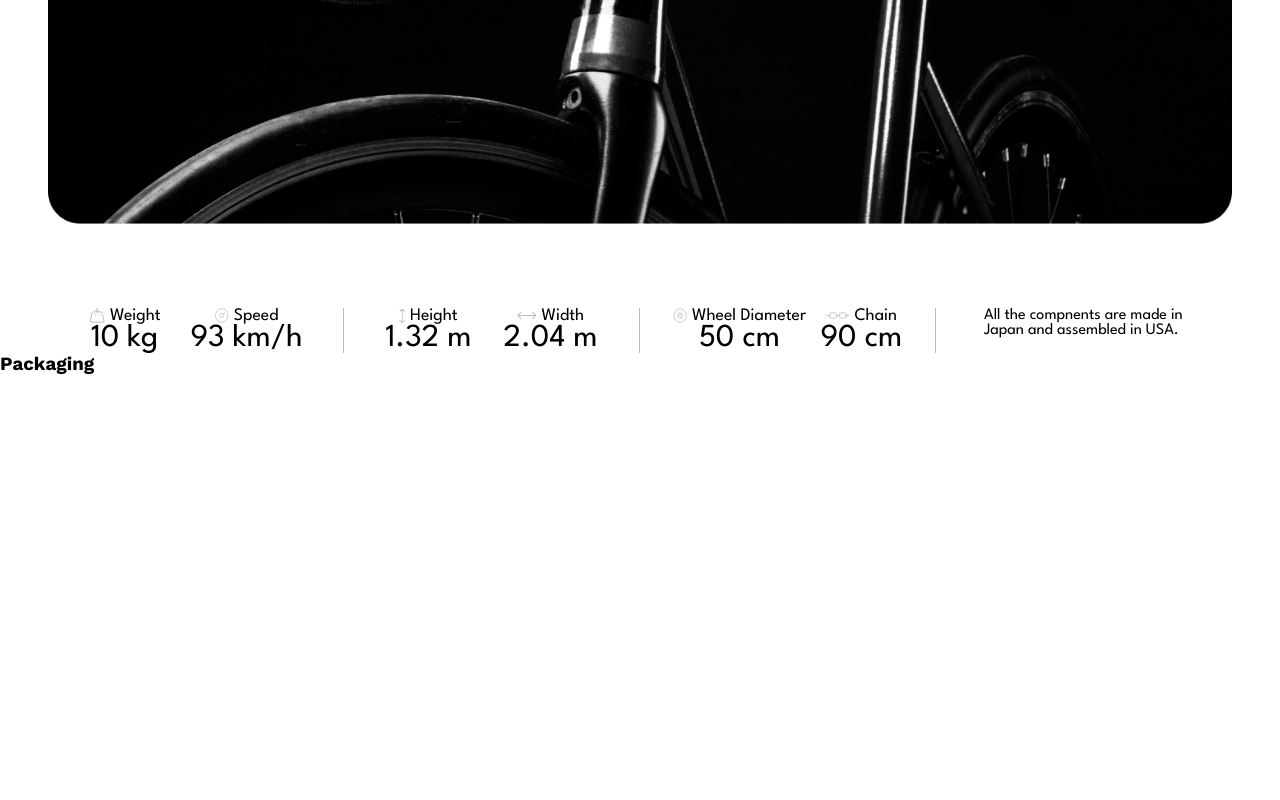
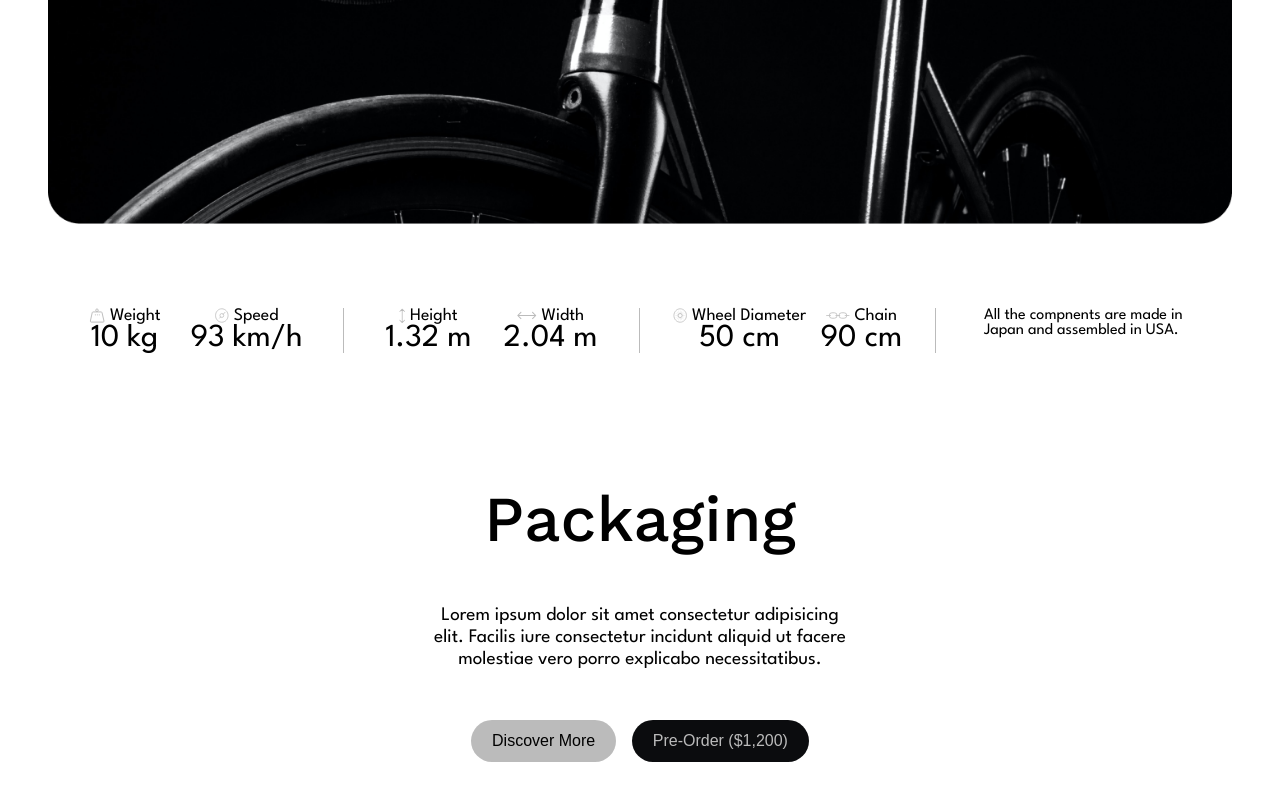
Before and after one commit to ajoykumardas12/biko-homepage, a website: page index.html in a window 1280 px wide. Shown: the part 6619-7419 px from the top of the page. Before the commit the page ends 6994 px from the top, so only its background shows below. Drawn offline with nearby package versions, Linux system fonts and the light colour scheme.

Commit message:
packaging-section

```diff
--- a/index.html
+++ b/index.html
@@ -76,7 +76,7 @@
               laborum est nihil, minus numquam saepe delectus, dolorum deserunt
               distinctio sed a consequatur.
             </p>
-            <button class="pre-order-button">Pre-Order ($ 1,200)</button>
+            <button class="button pre-order-button">Pre-Order ($ 1,200)</button>
           </div>
           <div class="carbon-fiber-image"></div>
         </div>
@@ -453,7 +453,16 @@
         </div>
       </section>
       <section class="packaging-section">
-        <h3>Packaging</h3>
+        <h3 class="packaging-heading">Packaging</h3>
+        <p>
+          Lorem ipsum dolor sit amet consectetur adipisicing elit. Facilis iure
+          consectetur incidunt aliquid ut facere molestiae vero porro explicabo
+          necessitatibus.
+        </p>
+        <div class="packaging-buttons">
+          <button class="button discover-more-button">Discover More</button>
+          <button class="button pre-order-button">Pre-Order ($1,200)</button>
+        </div>
       </section>
     </main>
   </body>
--- a/scss/sections/_index.scss
+++ b/scss/sections/_index.scss
@@ -6,3 +6,4 @@
 @forward "showcase-images";
 @forward "faq";
 @forward "biko-details";
+@forward "packaging";
--- /dev/null
+++ b/scss/sections/_packaging.scss
@@ -0,0 +1,32 @@
+.packaging-section {
+  margin: 8rem auto;
+  padding: 0 3rem;
+  max-width: 33rem;
+  display: flex;
+  flex-direction: column;
+  align-items: center;
+  gap: 3rem;
+
+  .packaging-heading {
+    font-size: 4rem;
+    font-weight: 500;
+  }
+  p {
+    text-align: center;
+  }
+  .packaging-buttons {
+    width: 100%;
+    display: flex;
+    justify-content: center;
+    gap: 1rem;
+
+    .discover-more-button {
+      background: var(--light-gray);
+    }
+    .pre-order-button {
+      width: max-content;
+      color: var(--light-gray);
+      background: var(--dark);
+    }
+  }
+}
```
Also changed, not shown: css/styles.css.
